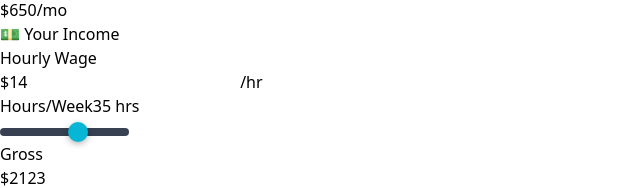
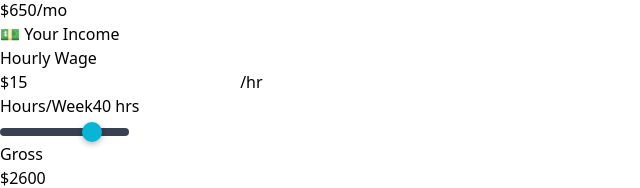
Before and after one commit to mwvolo/mog, a React (Vite) app: page / in a window 1280 px wide. Shown: the part 314-502 px from the top of the page, without its empty margins (0-640 px from the left). Built offline with nearby package versions, Linux system fonts and the light colour scheme.

Commit message:
update budget

```diff
--- a/src/MoveOutGuide.jsx
+++ b/src/MoveOutGuide.jsx
@@ -4,22 +4,22 @@ export default function MoveOutGuide() {
   const [activeTab, setActiveTab] = useState('budget');
   const [selectedLocation, setSelectedLocation] = useState('marina');
   const [hasRoommate, setHasRoommate] = useState(false);
-  const [hourlyWage, setHourlyWage] = useState(14);
-  const [hoursPerWeek, setHoursPerWeek] = useState(35);
+  const [hourlyWage, setHourlyWage] = useState(15);
+  const [hoursPerWeek, setHoursPerWeek] = useState(40);
   const [hasCar, setHasCar] = useState(true);
   const [selectedJobType, setSelectedJobType] = useState('all');
   const [showSettings, setShowSettings] = useState(false);
   const [hoveredJob, setHoveredJob] = useState(null);
 
   const [expenses, setExpenses] = useState({
-    food: 300,
+    food: 250,
     phone: 50,
     car: 150,
-    gas: 120,
+    gas: 100,
     carInsurance: 150,
-    entertainment: 100,
+    entertainment: 75,
     savings: 100,
-    other: 50,
+    other: 0,
   });
 
   const locations = {
```
